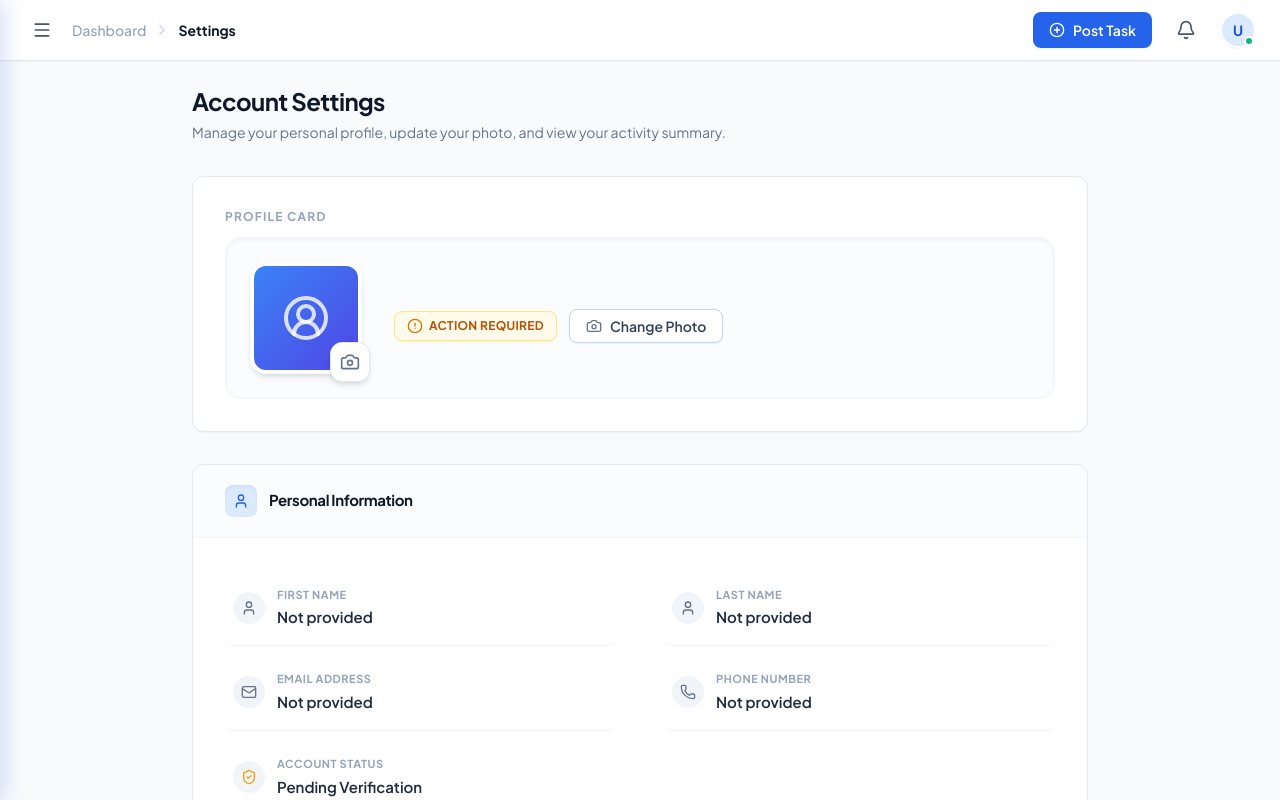
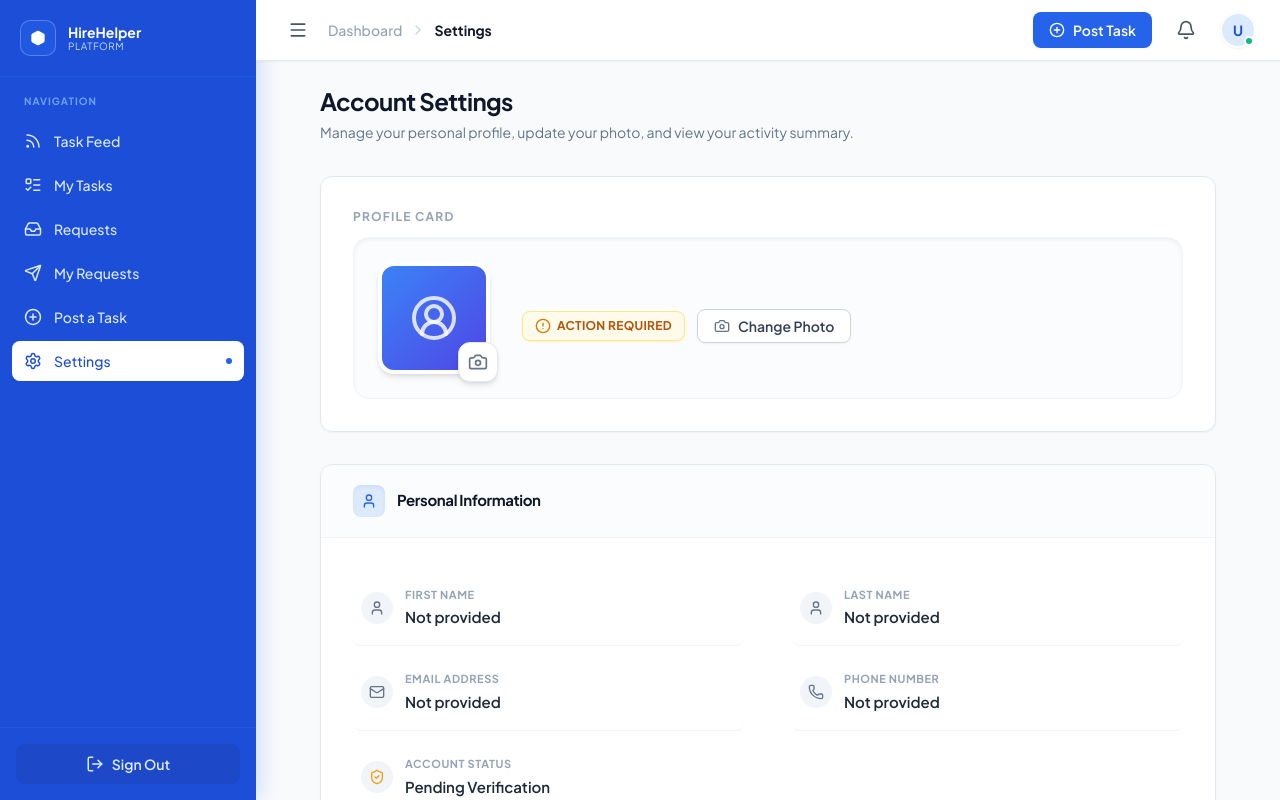
Before and after one commit to DharanSJIT/HireHelper-Infosys-Intern, a React (Vite) app in the folder frontend/: page /dashboard/settings in a window 1280 px wide. Built offline with nearby package versions, Linux system fonts and the light colour scheme; no server answers; sample sign-in values are in the browser's storage.

Commit message:
dharan-frontend

```diff
--- a/frontend/src/components/Dashboard.jsx
+++ b/frontend/src/components/Dashboard.jsx
@@ -50,7 +50,7 @@ const NAV_ITEMS = [
 ];
 
 export default function Dashboard() {
-  const [sidebarOpen, setSidebarOpen] = useState(false);
+  const [sidebarOpen, setSidebarOpen] = useState(true);
   const [unreadCount, setUnreadCount] = useState(0);
   const location = useLocation();
   const navigate = useNavigate();
@@ -80,51 +80,43 @@ export default function Dashboard() {
     [location.pathname],
   );
 
-  const closeSidebar = () => setSidebarOpen(false);
+  const toggleSidebar = () => setSidebarOpen(!sidebarOpen);
 
   return (
     <div className="flex h-screen bg-slate-50 overflow-hidden">
 
-      {/* ── Sidebar (slide-in from left, closed by default) ───────── */}
+      {/* ── Sidebar ───────── */}
       <aside
-        className={`fixed inset-y-0 left-0 z-50 w-64 flex-shrink-0 bg-blue-700 flex flex-col
-          transition-transform duration-300 ease-in-out
-          ${sidebarOpen ? 'translate-x-0' : '-translate-x-full'}`}
-        style={{ boxShadow: '4px 0 20px 0 rgba(29,78,216,0.18)' }}
+        className={`flex-shrink-0 bg-blue-700 flex flex-col transition-all duration-300 ease-in-out ${
+          sidebarOpen ? 'w-64' : 'w-0'
+        }`}
+        style={{ boxShadow: sidebarOpen ? '4px 0 20px 0 rgba(29,78,216,0.18)' : 'none' }}
       >
-        {/* Logo + Close button */}
-        <div className="px-5 py-5 border-b border-blue-600/60 flex items-center justify-between">
-          <div className="flex items-center gap-3">
-            <div className="sidebar-logo-ring bg-blue-600/50">
-              <Hexagon className="w-4 h-4 text-white" fill="currentColor" />
-            </div>
-            <div>
-              <p className="text-white font-bold text-sm leading-none">HireHelper</p>
-              <p className="text-blue-200 text-[10px] leading-none mt-0.5 tracking-wider uppercase">Platform</p>
-            </div>
+        {/* Logo */}
+        <div className={`px-5 py-5 border-b border-blue-600/60 flex items-center gap-3 overflow-hidden ${
+          sidebarOpen ? 'opacity-100' : 'opacity-0'
+        }`}>
+          <div className="sidebar-logo-ring bg-blue-600/50">
+            <Hexagon className="w-4 h-4 text-white" fill="currentColor" />
           </div>
-
-          {/* Close (×) button */}
-          <button
-            onClick={closeSidebar}
-            className="p-1.5 rounded-lg text-blue-200 hover:bg-blue-600/50 hover:text-white transition-colors duration-150 cursor-pointer"
-            aria-label="Close menu"
-          >
-            <X className="w-4 h-4" />
-          </button>
+          <div>
+            <p className="text-white font-bold text-sm leading-none whitespace-nowrap">HireHelper</p>
+            <p className="text-blue-200 text-[10px] leading-none mt-0.5 tracking-wider uppercase whitespace-nowrap">Platform</p>
+          </div>
         </div>
 
         {/* Nav */}
-        <nav className="flex-1 px-3 py-4 space-y-1 overflow-y-auto">
-          <p className="px-3 mb-3 text-[10px] font-bold uppercase tracking-widest text-blue-300/70">Navigation</p>
+        <nav className={`flex-1 px-3 py-4 space-y-1 overflow-y-auto overflow-hidden ${
+          sidebarOpen ? 'opacity-100' : 'opacity-0'
+        }`}>
+          <p className="px-3 mb-3 text-[10px] font-bold uppercase tracking-widest text-blue-300/70 whitespace-nowrap">Navigation</p>
           {NAV_ITEMS.map((item) => {
             const isActive = location.pathname === item.path;
             return (
               <Link
                 key={item.path}
                 to={item.path}
-                onClick={closeSidebar}
-                className={`flex items-center gap-3 px-3 py-2.5 rounded-lg text-sm font-medium cursor-pointer transition-all duration-200 ${
+                className={`flex items-center gap-3 px-3 py-2.5 rounded-lg text-sm font-medium cursor-pointer transition-all duration-200 whitespace-nowrap ${
                   isActive
                     ? 'bg-white text-blue-700 shadow-sm'
                     : 'text-blue-100 hover:bg-white/10 hover:text-white'
@@ -141,25 +133,19 @@ export default function Dashboard() {
         </nav>
 
         {/* Logout */}
-        <div className="p-4 border-t border-blue-600/60">
+        <div className={`p-4 border-t border-blue-600/60 overflow-hidden ${
+          sidebarOpen ? 'opacity-100' : 'opacity-0'
+        }`}>
           <button
             onClick={handleLogout}
             className="w-full flex items-center justify-center gap-2 px-3 py-2.5 rounded-lg text-sm font-semibold
-                       bg-blue-800/40 text-blue-100 hover:bg-red-500 hover:text-white transition-all duration-200 cursor-pointer"
+                       bg-blue-800/40 text-blue-100 hover:bg-red-500 hover:text-white transition-all duration-200 cursor-pointer whitespace-nowrap"
           >
             <LogOut className="w-[18px] h-[18px]" strokeWidth={2} />
             <span>Sign Out</span>
           </button>
         </div>
       </aside>
-
-      {/* Backdrop overlay — visible only when sidebar is open */}
-      {sidebarOpen && (
-        <div
-          className="fixed inset-0 bg-slate-900/40 z-40 backdrop-blur-[1px]"
-          onClick={closeSidebar}
-        />
-      )}
 
       {/* ── Main Area ──────────────────────────────────────────────── */}
       <div className="flex-1 flex flex-col overflow-hidden min-w-0">
@@ -171,9 +157,9 @@ export default function Dashboard() {
             {/* Left: hamburger + breadcrumb */}
             <div className="flex items-center gap-3">
               <button
-                onClick={() => setSidebarOpen(true)}
+                onClick={toggleSidebar}
                 className="p-2 rounded-lg hover:bg-slate-100 text-slate-600 cursor-pointer transition-colors duration-150 active:bg-slate-200"
-                aria-label="Open menu"
+                aria-label="Toggle menu"
               >
                 <Menu className="w-5 h-5" />
               </button>
```
